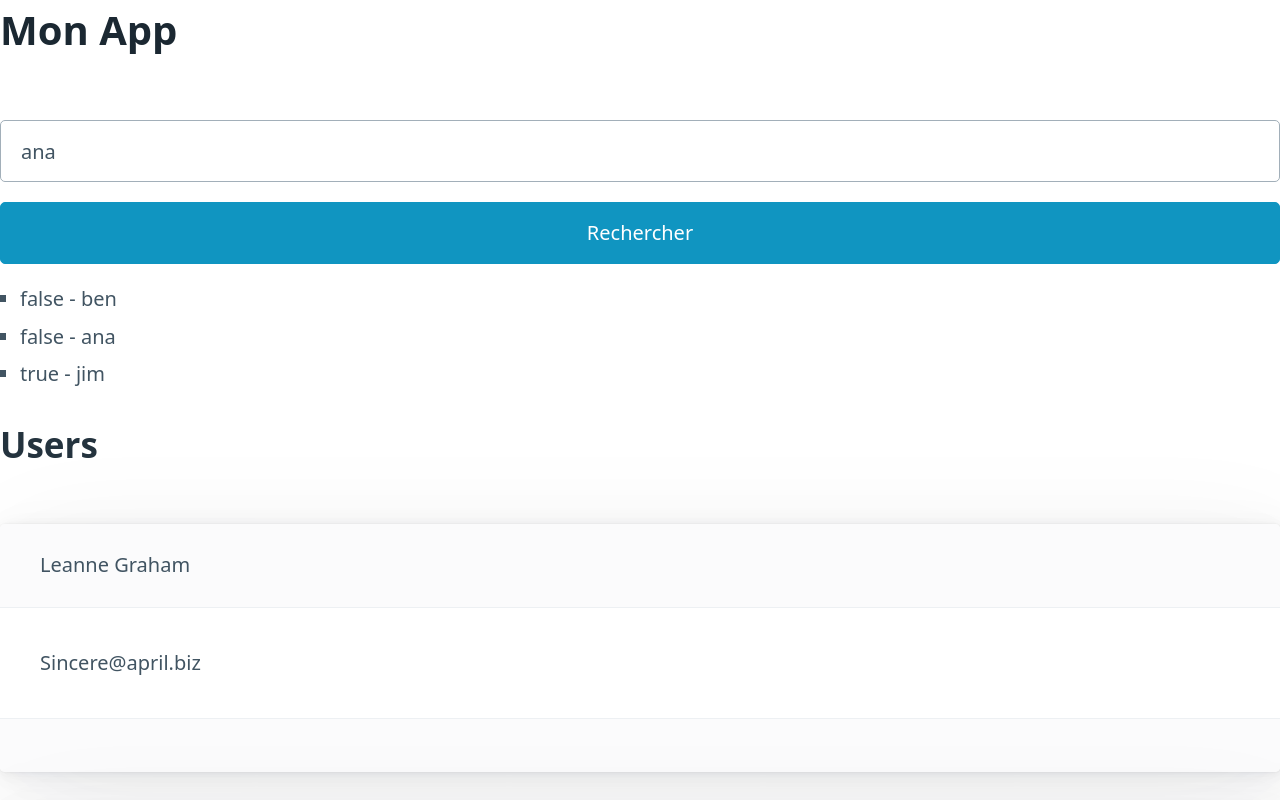
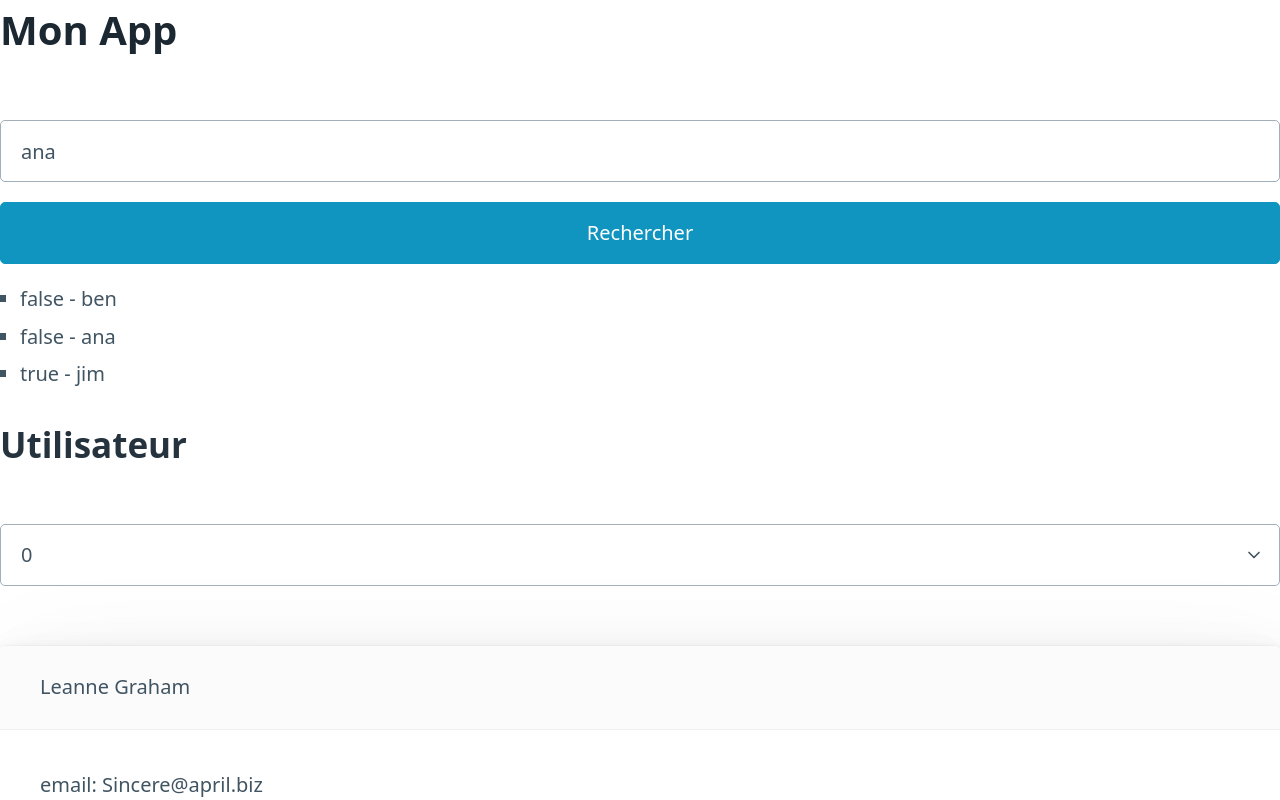
Before and after one commit to saadsabir/myapp_angular, an Angular app: page / in a window 1280 px wide. Shown: the top 800 px of the page. Built offline with nearby package versions, Linux system fonts and the light colour scheme.

Commit message:
add plural pipe and shared module

```diff
--- /dev/null
+++ b/src/app/shared/pipes/plural.pipe.ts
@@ -0,0 +1,11 @@
+import { Pipe, PipeTransform } from "@angular/core";
+
+@Pipe({
+    name: 'plural'
+})
+
+export class PluralPipe implements PipeTransform{
+    transform(str: string, nb: number): string {
+        return str + (nb > 1 ? 's' : '')
+    }
+}
--- a/src/app/users/user-card/user-card.component.ts
+++ b/src/app/users/user-card/user-card.component.ts
@@ -6,7 +6,8 @@ import { User } from "src/core/interfaces/user"
     template: `
         <article>
             <header> {{ user.name }} </header>
-            {{ user.email }}
+            email: {{ user.email }} <br>
+            city : {{ user.address.city }}
             <footer></footer>
         </article>
     `
--- a/src/app/users/users.component.html
+++ b/src/app/users/users.component.html
@@ -1,2 +1,8 @@
-<h2>Users</h2>
+<h2>{{ 'Utilisateur' | plural:nbSelected }}</h2>
+<select [(ngModel)]="nbSelected">
+    <option>0</option>
+    <option>1</option>
+    <option>2</option>
+</select>
+
 <app-user-card *ngFor="let u of users" [user]="u" />
--- a/src/app/users/users.component.ts
+++ b/src/app/users/users.component.ts
@@ -5,6 +5,7 @@ import { User } from "src/core/interfaces/user";
     templateUrl: 'users.component.html'
 })
 export class UsersComponent{
+    nbSelected: number = 0
     users: User[] = [
         {
           "id": 1,
--- a/src/app/users/users.module.ts
+++ b/src/app/users/users.module.ts
@@ -2,10 +2,12 @@ import { NgModule } from "@angular/core";
 import { UsersComponent } from "./users.component";
 import { UsercardComponent } from "./user-card/user-card.component";
 import { CommonModule } from "@angular/common";
+import { SharedModule } from "../shared/shared.module";
+import { FormsModule } from "@angular/forms";
 
 @NgModule({
     declarations: [UsersComponent, UsercardComponent],
-    imports: [CommonModule],
+    imports: [CommonModule,SharedModule, FormsModule],
     exports: [UsersComponent]
 })
 export class UsersModule{}
```
Also changed, not shown: src/app/shared/shared.module.ts (added, +10 -0 lines).
